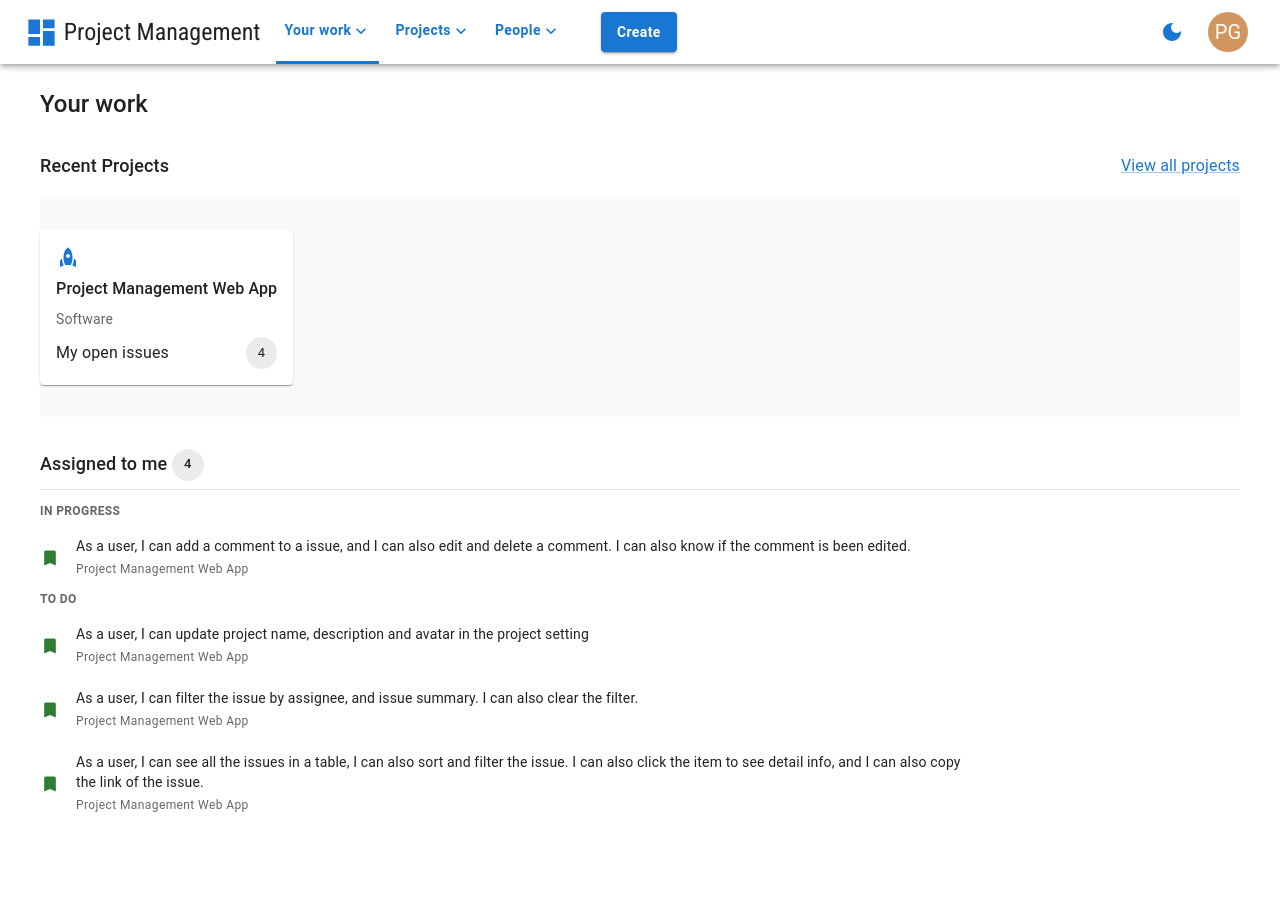
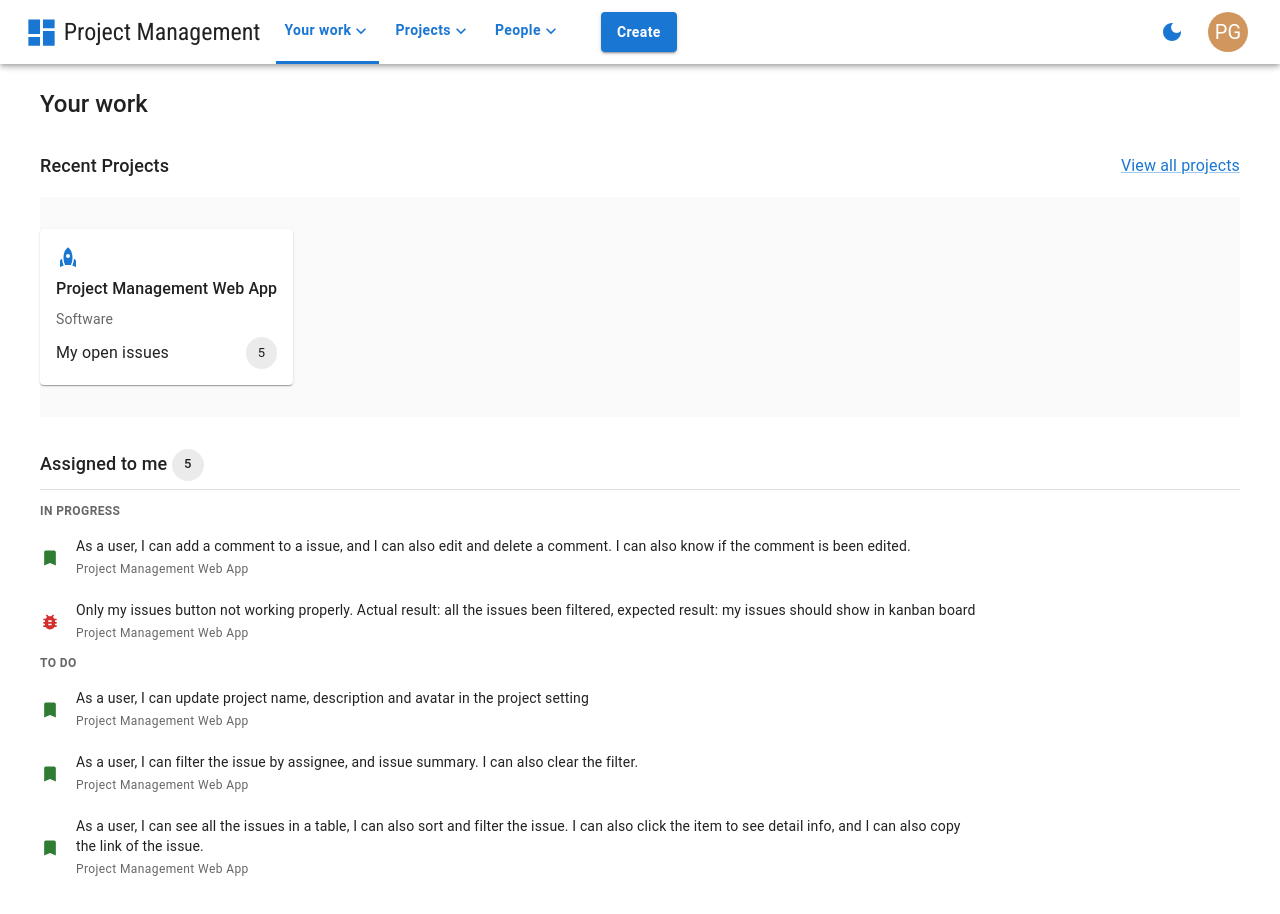
Before and after one commit to gpfDeveloper/project-management-frontend, a React (Create React App) app: page /your-work in a window 1280 px wide. Shown: the top 914 px of the page. Before the commit the page ends 862 px from the top, so only its background shows below. Built offline with nearby package versions, Linux system fonts and the light colour scheme.

Commit message:
update dummy data

```diff
--- a/src/dummyData/dummyData.ts
+++ b/src/dummyData/dummyData.ts
@@ -357,6 +357,31 @@ export const sampleIssues: ProjectIssueProps[] = [
     updatedAt: '2022-08-03T02:19:29.259Z',
     dueAt: '2022-08-02T16:00:00.000Z',
   },
+  {
+    id: 'd6910560-2766-4c59-8c81-10677ef21c2e',
+    projectId: '8037cd16-0c74-451e-8b2d-67f7e39563f7',
+    type: 'Bug',
+    summary:
+      'Only my issues button not working properly. Actual result: all the issues been filtered, expected result: my issues should show in kanban board',
+    description: '',
+    assignee: {
+      email: 'pengfei@pengfeidevelopment.com',
+      name: 'Pengfei Gao',
+      status: 'Active',
+      role: 'Admin',
+    },
+    reporter: {
+      email: 'pengfei@pengfeidevelopment.com',
+      name: 'Pengfei Gao',
+      status: 'Active',
+      role: 'Admin',
+    },
+    priority: 'Highest',
+    status: 'IN PROGRESS',
+    createdAt: '2022-08-03T03:41:18.831Z',
+    updatedAt: '2022-08-03T03:41:23.821Z',
+    dueAt: '2022-08-02T16:00:00.000Z',
+  },
 ];
 
 export const sampleComments: Comment[] = [
@@ -536,6 +561,19 @@ export const sampleComments: Comment[] = [
     updatedAt: '2022-08-03T02:44:09.655Z',
     content: '<p>Working on it</p>',
     issueId: '7e41efc2-03b1-4d5e-a5dc-905f84c69fb1',
+    createdBy: {
+      email: 'pengfei@pengfeidevelopment.com',
+      name: 'Pengfei Gao',
+      status: 'Active',
+      role: 'Admin',
+    },
+  },
+  {
+    id: 'c5caf7e0-a859-43c2-bb3f-79e23a16fa5b',
+    createdAt: '2022-08-03T03:41:39.927Z',
+    updatedAt: '2022-08-03T03:41:39.927Z',
+    content: '<p>Working on it.</p>',
+    issueId: 'd6910560-2766-4c59-8c81-10677ef21c2e',
     createdBy: {
       email: 'pengfei@pengfeidevelopment.com',
       name: 'Pengfei Gao',
@@ -1151,6 +1189,32 @@ export const sampleHistory: History[] = [
     from: 'TO DO',
     to: 'IN PROGRESS',
   },
+  {
+    id: '85f5a3be-7e0a-4110-9662-6fb23f37dc81',
+    createdAt: '2022-08-03T03:41:23.821Z',
+    field: 'Status',
+    updatedBy: {
+      email: 'pengfei@pengfeidevelopment.com',
+      name: 'Pengfei Gao',
+      status: 'Active',
+      role: 'Admin',
+    },
+    issueId: 'd6910560-2766-4c59-8c81-10677ef21c2e',
+    from: 'TO DO',
+    to: 'IN PROGRESS',
+  },
+  {
+    id: '80ffc87b-6000-4e2d-8068-e387aa5bf1d8',
+    issueId: 'd6910560-2766-4c59-8c81-10677ef21c2e',
+    createdAt: '2022-08-03T03:41:18.831Z',
+    field: 'Issue',
+    updatedBy: {
+      email: 'pengfei@pengfeidevelopment.com',
+      name: 'Pengfei Gao',
+      status: 'Active',
+      role: 'Admin',
+    },
+  },
 ];
 
 export const sampleProjects: ProjectProps[] = [
```
